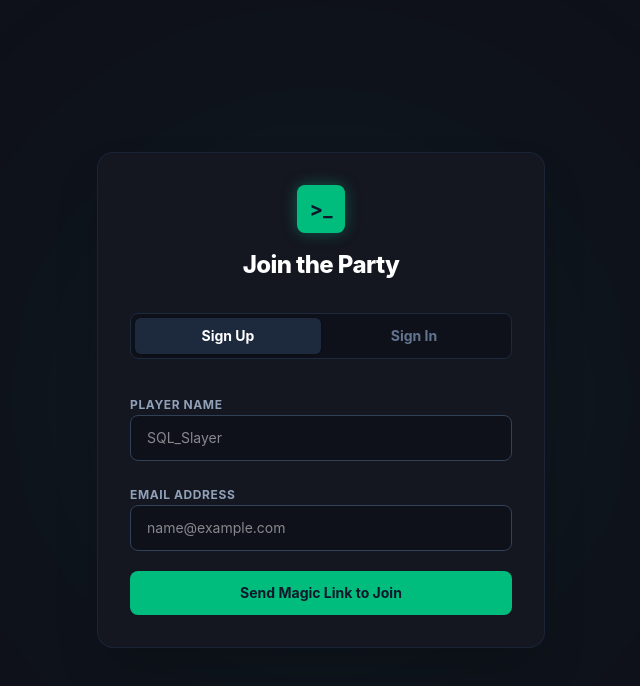
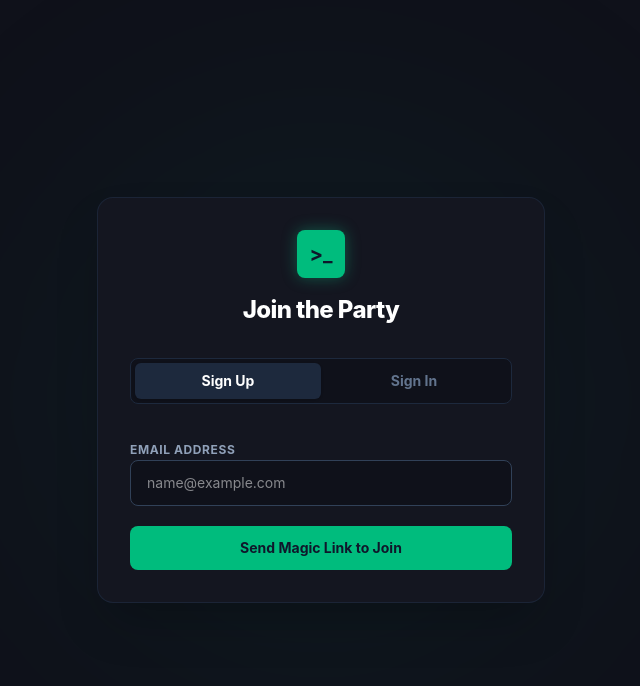
Before and after one commit to AnimeshDeb/SQLTogether, a React (Vite) app in the folder client/: page /auth in a window 1280 px wide. Shown: the top 686 px of the page, without its empty margins (319-959 px from the left). Built offline with nearby package versions, Linux system fonts and the light colour scheme; no server answers.

Commit message:
Update auth

```diff
--- a/client/src/pages/Authpage.tsx
+++ b/client/src/pages/Authpage.tsx
@@ -79,12 +79,12 @@ export default function AuthPage() {
             </div>
 
             <form className="space-y-5" onSubmit={handleMagicLink}>
-              {isSignUp && (
+              {/* {isSignUp && (
                 <div className="space-y-2">
                   <label className="text-xs font-bold text-slate-400 uppercase tracking-wider">Player Name</label>
                   <input type="text" placeholder="SQL_Slayer" className="w-full bg-[#0f111a] border border-slate-700 rounded-lg px-4 py-3 text-sm focus:border-emerald-500 text-white transition-colors" />
                 </div>
-              )}
+              )} */}
 
               <div className="space-y-2">
                 <label className="text-xs font-bold text-slate-400 uppercase tracking-wider">Email Address</label>
--- a/client/src/pages/home.tsx
+++ b/client/src/pages/home.tsx
@@ -1,4 +1,4 @@
-import React, { useEffect, useState, useMemo, useRef } from 'react';
+import  { useEffect, useState, useMemo, useRef } from 'react';
 import { useNavigate } from 'react-router-dom';
 import { supabase } from '../supabase';
 import { useQuestStore } from '../store/questStore';
--- a/client/src/pages/landing.tsx
+++ b/client/src/pages/landing.tsx
@@ -1,4 +1,4 @@
-import React, { useState } from 'react';
+import { useState } from 'react';
 import { useNavigate } from 'react-router-dom';
 
 export default function LandingPage() {
--- a/client/src/pages/quest.tsx
+++ b/client/src/pages/quest.tsx
@@ -1,4 +1,4 @@
-import React, { useEffect, useState } from 'react';
+import { useEffect, useState } from 'react';
 import { useParams, useNavigate } from 'react-router-dom';
 import { supabase } from '../supabase';
 import CodeMirror from '@uiw/react-codemirror';
```
